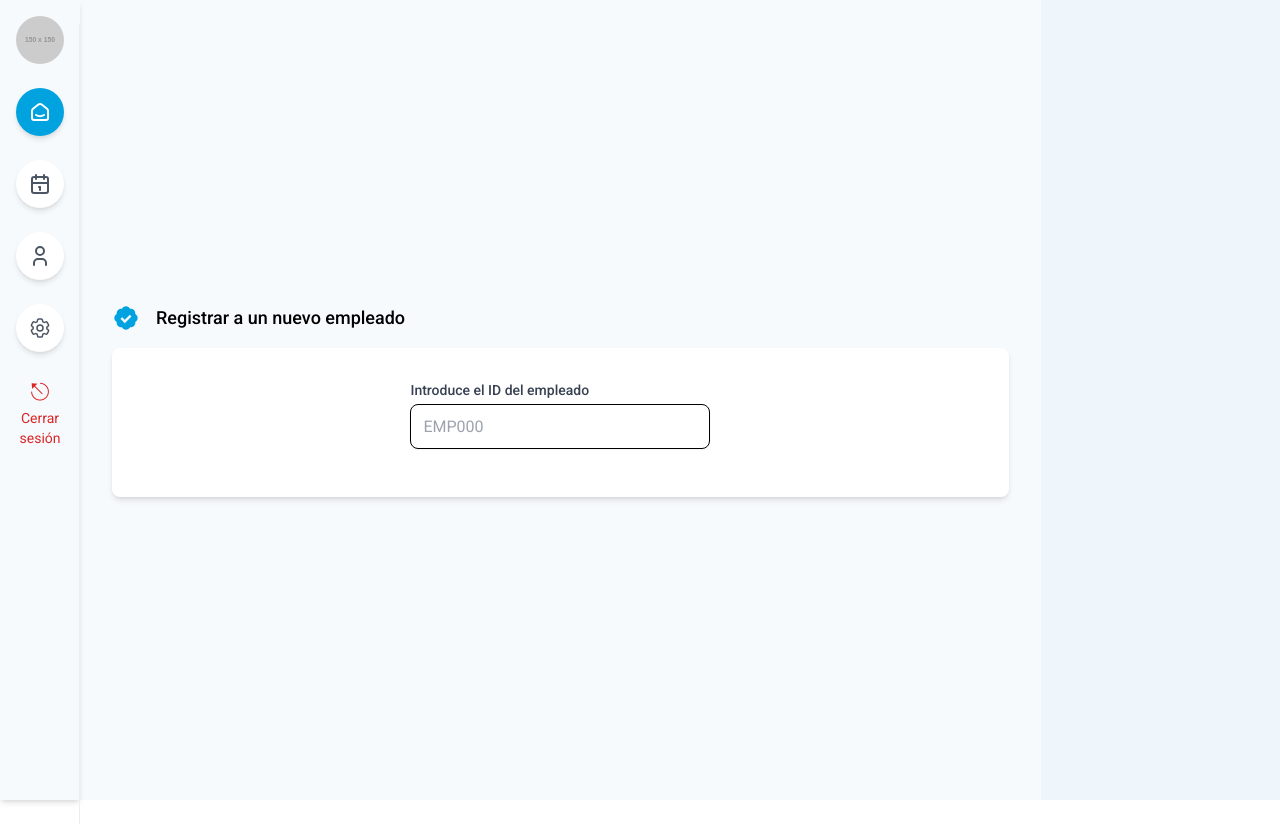
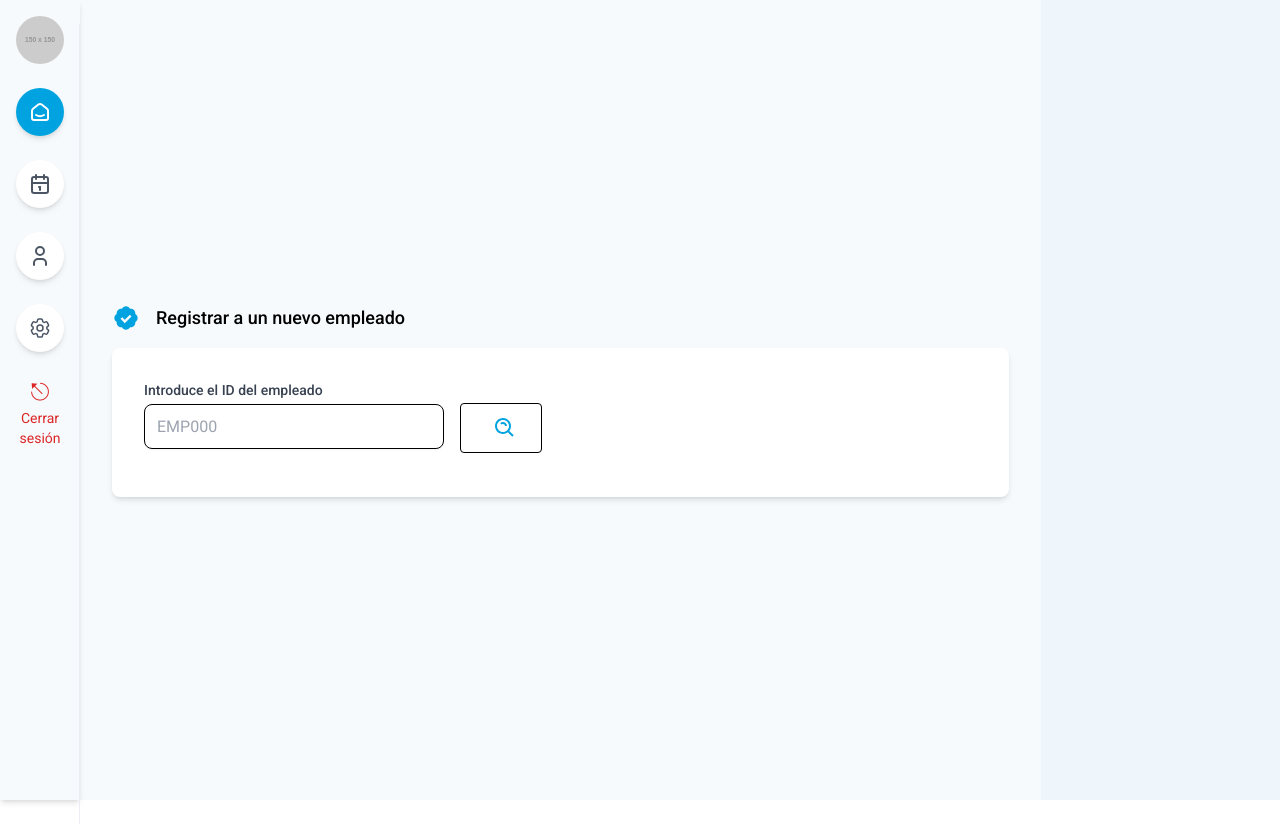
Before and after one commit to LorelizDev/AssecoSync_client, a React (Vite) app: page /register in a window 1280 px wide. Built offline with nearby package versions, Linux system fonts and the light colour scheme; a web font is replaced by a local one.

Commit message:
feat(input): add button to trigger service only on click instead of on input change

```diff
--- a/src/pages/RegisterPage.jsx
+++ b/src/pages/RegisterPage.jsx
@@ -1,4 +1,4 @@
-import React, { useState, useEffect } from 'react';
+import React, { useState } from 'react';
 import { useNavigate } from 'react-router-dom';
 import Swal from 'sweetalert2';
 import { getEmployeeByIdFromExternalDb } from '../services/getEmployeeService';
@@ -7,37 +7,44 @@ import BlockedInput from '../components/BlockedInput';
 import Input from '../components/Input';
 import Button from '../components/Button';
 import Sidebar from '../components/Sidebar';
-import { BiSolidBadgeCheck } from "react-icons/bi";
+import { BiSolidBadgeCheck, BiSearchAlt } from "react-icons/bi";
 
 export const RegisterPage = () => {
   const [employeeId, setEmployeeId] = useState('');
   const [employee, setEmployee] = useState(null);
   const [error, setError] = useState(null);
+  const [isLoading, setIsLoading] = useState(false);
   const navigate = useNavigate();
 
-  useEffect(() => {
   const fetchEmployee = async () => {
-      if (!employeeId) return;
+    if (!employeeId) {
+      Swal.fire({
+        icon: 'warning',
+        title: 'Atención',
+        text: 'Por favor, introduce un ID de empleado',
+      });
+      return;
+    }
+
+    setIsLoading(true);
+    setError(null);
+    setEmployee(null);
 
     try {
       const employeeData = await getEmployeeByIdFromExternalDb(employeeId);
 
       if (employeeData) {
         setEmployee(employeeData);
-          setError(null);
       } else {
         setError('Empleado no encontrado');
-          setEmployee(null);
       }
     } catch (error) {
       console.error('Error al cargar datos del empleado:', error);
       setError('Error al buscar el empleado');
-        setEmployee(null);
+    } finally {
+      setIsLoading(false);
     }
   };
-
-    fetchEmployee();
-  }, [employeeId]);
 
   const handleRegister = async () => {
     if (!employee || !employee.data) {
@@ -112,6 +119,7 @@ export const RegisterPage = () => {
           <h3 className="text-lg font-medium mb-4">Registrar a un nuevo empleado</h3>
         </div>
         <div className="flex flex-col items-center justify-center bg-white p-8 rounded-lg shadow-md">
+          <div className="flex flex-row w-full items-end space-x-4">
             <Input
               label="Introduce el ID del empleado"
               name="id"
@@ -119,7 +127,16 @@ export const RegisterPage = () => {
               placeholder="EMP000"
               value={employeeId}
               onChange={(e) => setEmployeeId(e.target.value)}
+              // className=" flex-grow"
             />
+            <button
+              onClick={fetchEmployee}
+              className="text-primary border border-round border-black p-3 px-6 mb-3 rounded hover:bg-hoverButton flex justify-center items-center"
+              disabled={isLoading}
+            >
+              {isLoading ? 'Buscando...' : <BiSearchAlt className="size-6 ml-2" />}
+            </button>
+          </div>
 
           {error && <p className="text-red-500 mt-2">{error}</p>}
 
```
Lines whose indentation alone changed are shown as unchanged.
